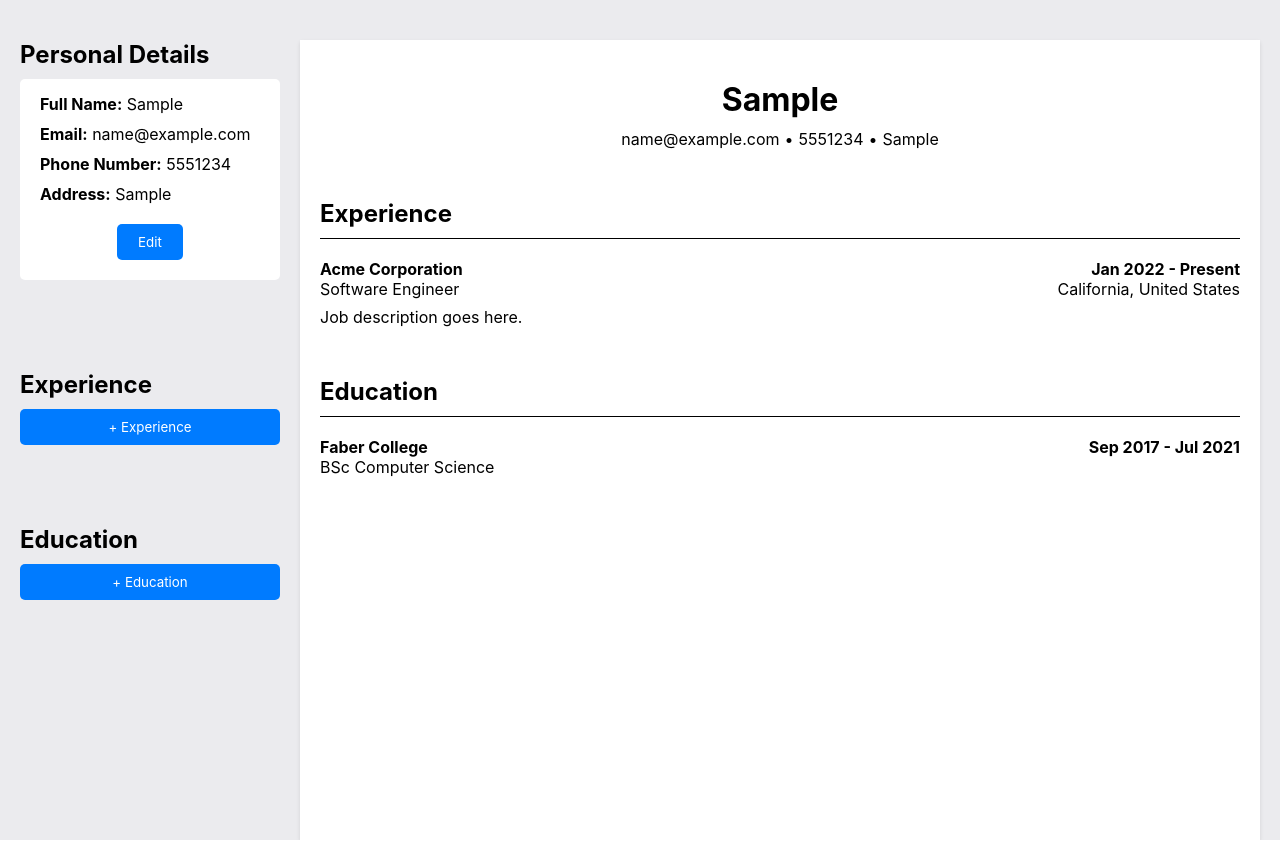
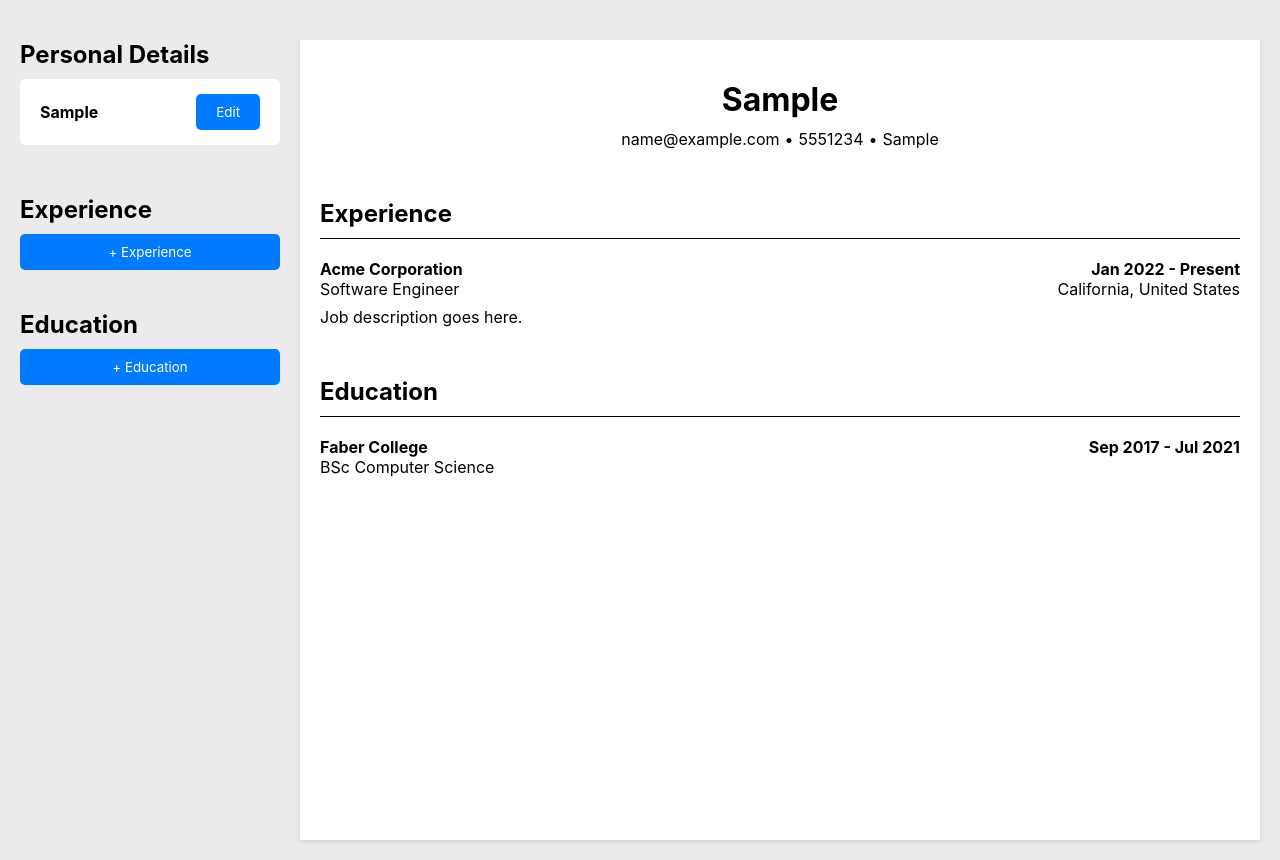
Before and after one commit to finnian-smith/cv-application, a React (Vite) app: page / in a window 1280 px wide. Both pictures are taken after typing "Sample", "name@example.com", "5551234", "Sample" into the empty fields and a click on the button "Save". Built offline with nearby package versions, Linux system fonts and the light colour scheme.

Commit message:
Update input section styles

```diff
--- a/src/App.css
+++ b/src/App.css
@@ -8,5 +8,6 @@
   .app {
     flex-direction: row;
     padding-right: 20px;
+    justify-content: center;
   }
 }
--- a/src/components/InputCard.jsx
+++ b/src/components/InputCard.jsx
@@ -72,6 +72,19 @@ const InputCard = ({
     }
   };
 
+  const getEntrySummary = (entry) => {
+    switch (title) {
+      case "Personal Details":
+        return `${entry.fullName || "Untitled Details"}`;
+      case "Experience":
+        return `${entry.company || "Untitled Company"}`;
+      case "Education":
+        return `${entry.university || "Untitled University"}`;
+      default:
+        return "No Details Available";
+    }
+  };
+
   return (
     <div className="section-card">
       <h2 className="section-title">{title}</h2>
@@ -98,13 +111,11 @@ const InputCard = ({
         <>
           {entries.map((entry, index) => (
             <div key={index} className="saved-content">
-              <div className="saved-data">
-                {fields.map((field) => (
-                  <p key={field.name}>
-                    <strong>{field.label}:</strong> {entry[field.name]}
-                  </p>
-                ))}
-              </div>
+              {/* <div className="saved-data"> */}
+              <p>
+                <strong>{getEntrySummary(entry)}</strong>
+              </p>
+              {/* </div> */}
               <button onClick={() => handleEdit(index)} className="edit-button">
                 Edit
               </button>
--- a/src/styles/InputCard.css
+++ b/src/styles/InputCard.css
@@ -1,5 +1,5 @@
 .section-card {
-  margin: 20px 0;
+  /* margin: 20px 0 0; */
   padding: 20px;
   background-color: var(--primary-background-color);
   width: 100%;
@@ -7,17 +7,20 @@
   font-family: var(--primary-font-family);
 }
 
+.section-card:first-child {
+  margin: 20px 0 0;
+}
+
 .saved-content {
   display: flex;
-  flex-direction: column;
-  background-color: #ffffff;
-  padding: 5px 20px;
+  flex-direction: row;
+  justify-content: space-between;
+  align-items: center;
+  background-color: var(--secondary-background-color);
+  padding: 15px 20px;
   border-radius: var(--border-radius-style);
   margin: 10px 0;
-}
-
-.saved-data p {
-  margin: 10px 0;
+  gap: 10px;
 }
 
 .button-group {
@@ -51,11 +54,7 @@
 }
 
 .edit-button {
-  display: flex;
-  justify-content: center;
-  align-self: center;
-  margin-bottom: 15px;
-  width: 30%;
+  margin-top: 0px;
 }
 
 .add-button {
--- a/src/styles/OutputCard.css
+++ b/src/styles/OutputCard.css
@@ -69,17 +69,3 @@
 .bold-font {
   font-weight: 700;
 }
-
-/* old code */
-.saved-content {
-  display: flex;
-  flex-direction: column;
-  background-color: #ffffff;
-  padding: 5px 20px;
-  border-radius: var(--border-radius-style);
-  margin: 10px 0;
-}
-
-.saved-data p {
-  margin: 10px 0;
-}
--- a/src/styles/OutputContainer.css
+++ b/src/styles/OutputContainer.css
@@ -4,9 +4,9 @@
   flex-direction: column;
   align-self: center;
   min-height: 100vh;
-  /* border: 3px solid red; */
   box-shadow: var(--box-shadow-style);
   width: 80%;
+  margin-bottom: 20px;
 }
 
 @media screen and (min-width: 1024px) {
@@ -15,3 +15,11 @@
     margin-top: 40px;
   }
 }
+
+@media screen and (min-width: 1440px) {
+  .output-container {
+    min-height: fit-content;
+    padding-bottom: 50px;
+    max-width: 1200px;
+  }
+}
```
